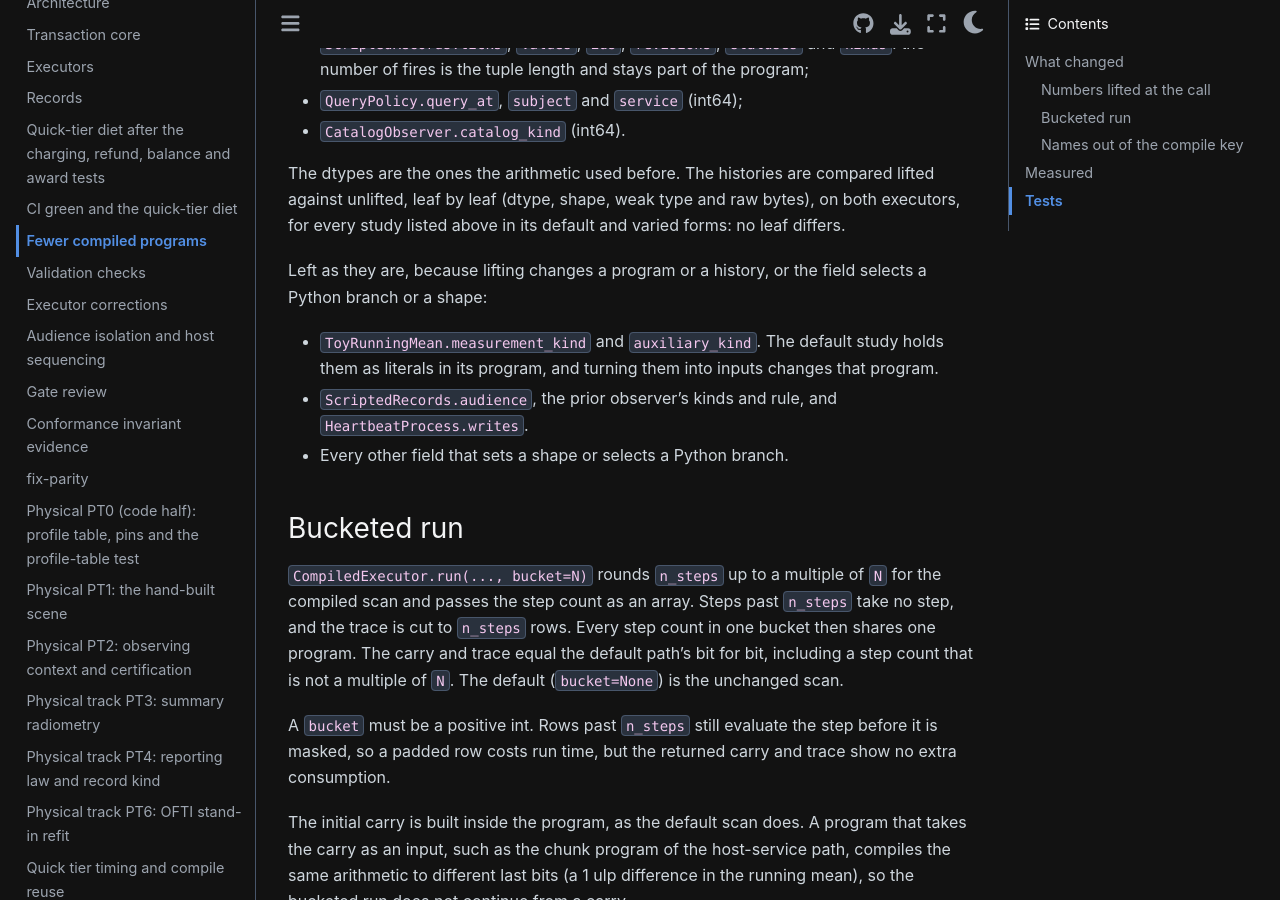
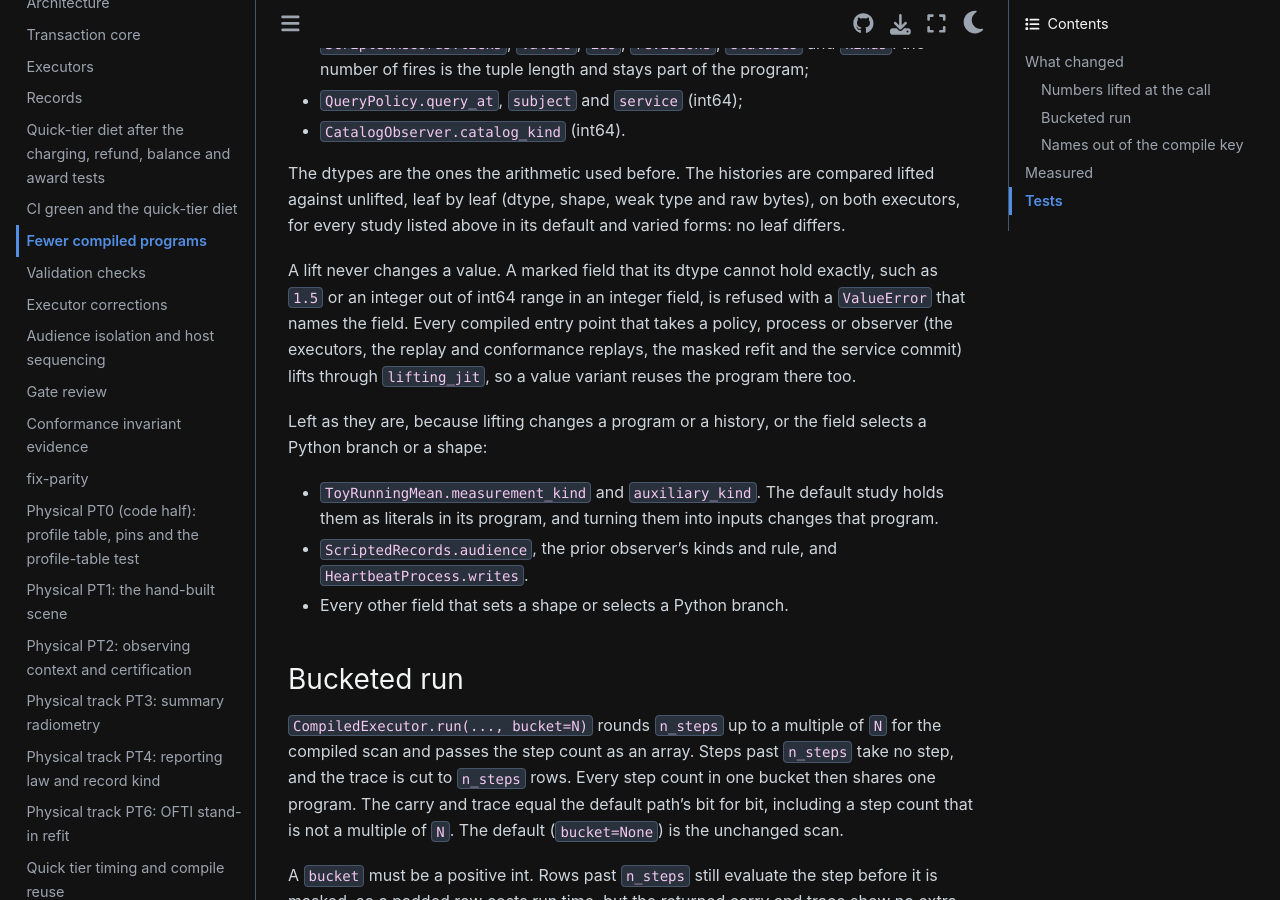
Before and after one commit to CoreySpohn/spaceodyssey, a Sphinx documentation site: the page built from docs/changes/compile-speed-b.md, in a window 1280 px wide and 900 px high, scrolled down 644 px. Built offline with Sphinx 7.4.7 and the Sphinx Book theme 1.1.4, drawn with Linux system fonts in a browser that asks for light colours; pages that are not in the unit, such as notebooks, are missing from menus.

Commit message:
docs(changes): describe lossy-lift refusal and lifting entry points

```diff
--- a/docs/changes/compile-speed-b.md
+++ b/docs/changes/compile-speed-b.md
@@ -28,6 +28,12 @@ The dtypes are the ones the arithmetic used before. The histories are compared l
 against unlifted, leaf by leaf (dtype, shape, weak type and raw bytes), on both
 executors, for every study listed above in its default and varied forms: no leaf
 differs.
+
+A lift never changes a value. A marked field that its dtype cannot hold exactly, such as
+`1.5` or an integer out of int64 range in an integer field, is refused with a `ValueError`
+that names the field. Every compiled entry point that takes a policy, process or observer
+(the executors, the replay and conformance replays, the masked refit and the service
+commit) lifts through `lifting_jit`, so a value variant reuses the program there too.
 
 Left as they are, because lifting changes a program or a history, or the field selects a
 Python branch or a shape:
```
